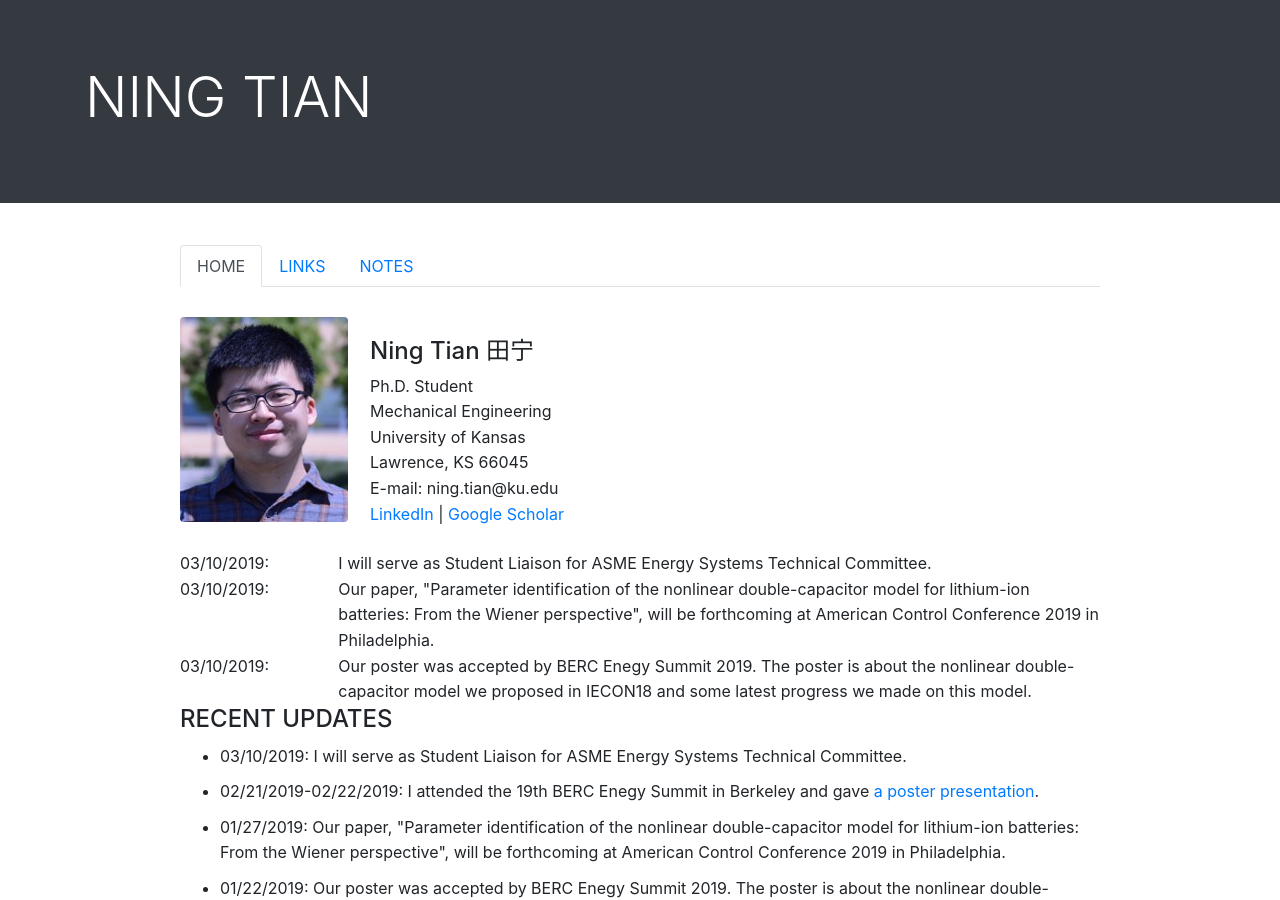
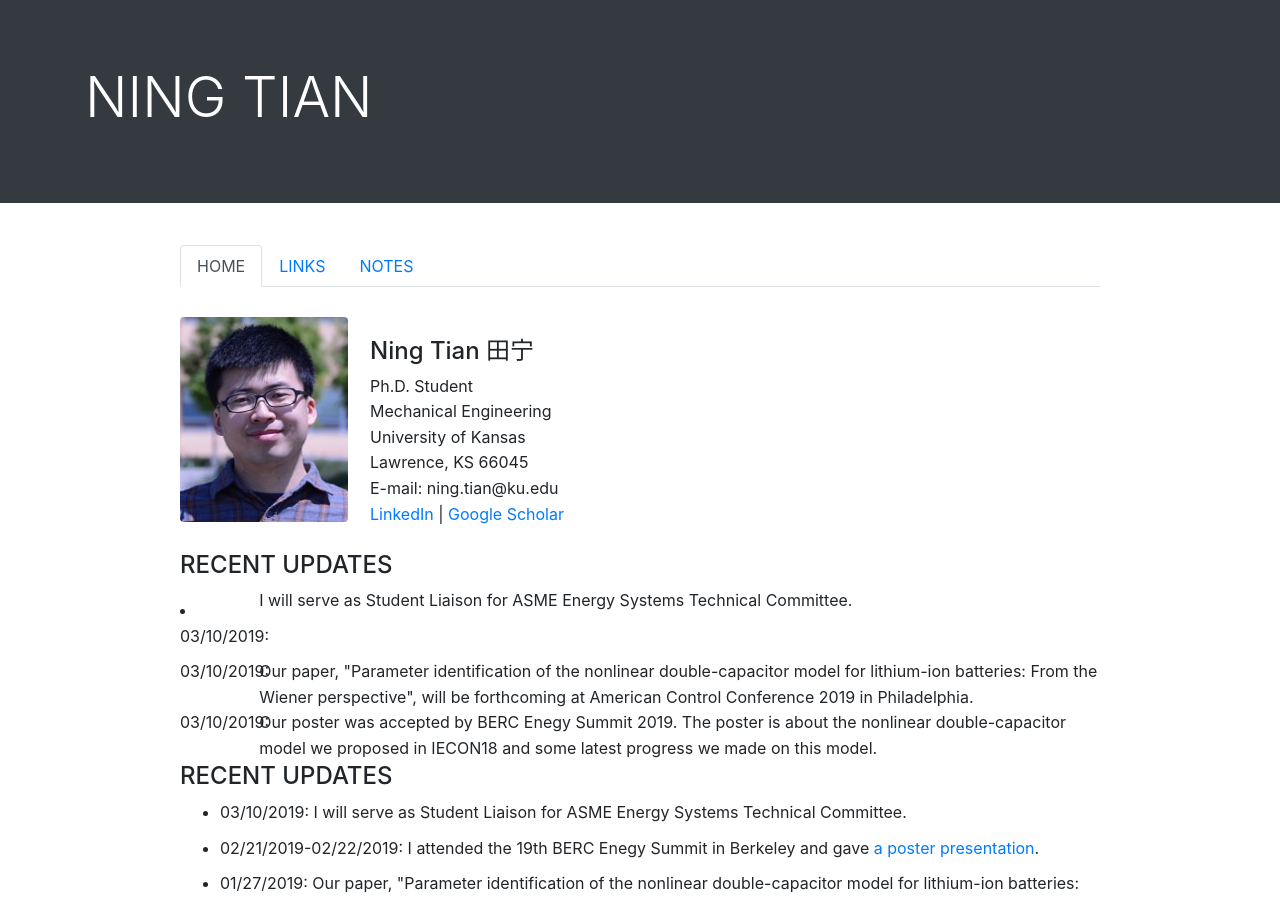
Before and after one commit to ningtian/ningtian.github.io, a Jekyll site: the page index.html, which Jekyll copies as it is, in a window 1280 px wide and 900 px high. Built offline with Jekyll 4.4.1, drawn with Linux system fonts in a browser that asks for light colours.

Commit message:
Update index.html

```diff
--- a/index.html
+++ b/index.html
@@ -88,20 +88,24 @@
         <div class="col-sm-1"></div> <!-- the first column-->
 
         <div class="col-sm-10"> <!-- the second column (main part of the body)-->
+	<h4>RECENT UPDATES</h4>
 		<div class="row">
-			<div class="col-sm-2">03/10/2019:</div>
-			<div class="col-sm-10">I will serve as Student Liaison for ASME Energy Systems Technical Committee.</div>
+			<div class="col-sm-1"><li>03/10/2019:</li></div>
+			<div class="col-sm-11">I will serve as Student Liaison for ASME Energy Systems Technical Committee.</div>
 		</div>
+
 		<div class="row">
-			<div class="col-sm-2">03/10/2019:</div>
-			<div class="col-sm-10">Our paper, "Parameter identification of the nonlinear double-capacitor model for lithium-ion batteries: From the
+			<div class="col-sm-1">03/10/2019:</div>
+			<div class="col-sm-11">Our paper, "Parameter identification of the nonlinear double-capacitor model for lithium-ion batteries: From the
 	Wiener perspective", will be forthcoming at American Control Conference 2019 in Philadelphia.</div>
 		</div>
+
 		<div class="row">
-			<div class="col-sm-2">03/10/2019:</div>
-			<div class="col-sm-10">Our poster was accepted by BERC Enegy Summit 2019. The poster is about the nonlinear
+			<div class="col-sm-1">03/10/2019:</div>
+			<div class="col-sm-11">Our poster was accepted by BERC Enegy Summit 2019. The poster is about the nonlinear
 	double-capacitor model we proposed in IECON18 and some latest progress we made on this model.</div>
 		</div>
+
         <h4>RECENT UPDATES</h4>
 	<ul>
 
```
